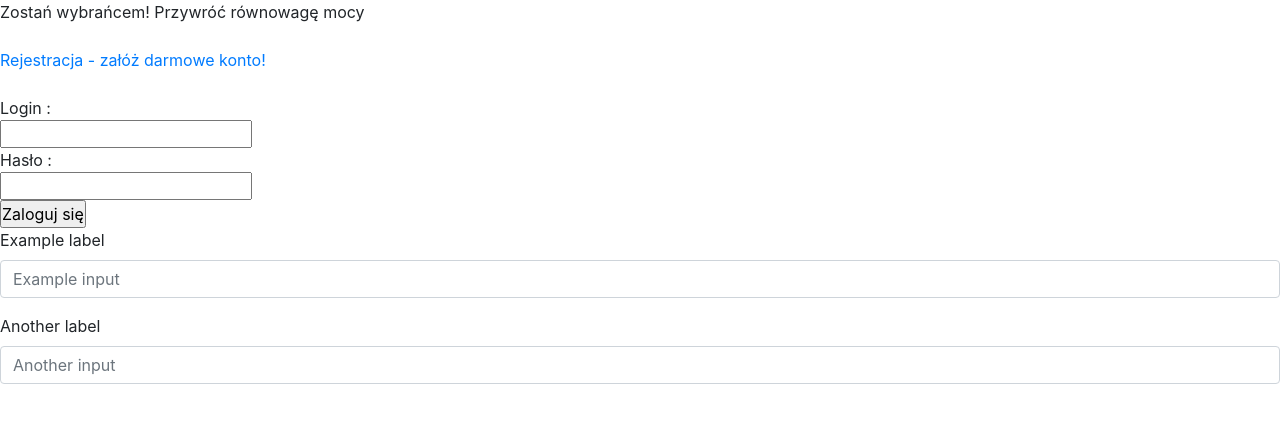
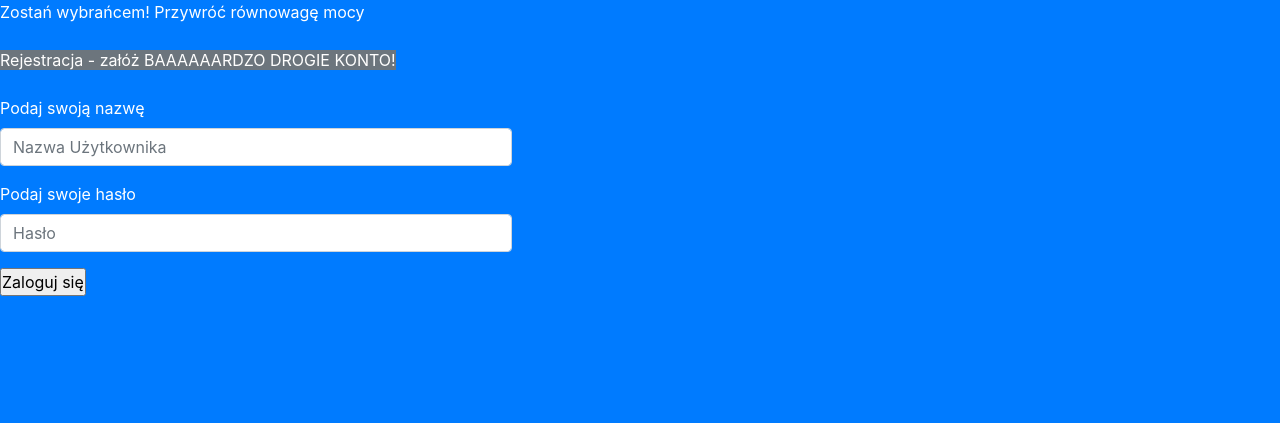
Before and after one commit to Piotr-Karczewski/OSADNICY, a PHP site: page / in a window 1280 px wide. Shown: the top 423 px of the page. Run offline with PHP 8.4, Linux system fonts and the light colour scheme.

Commit message:
last changes

```diff
--- a/index.php
+++ b/index.php
@@ -19,32 +19,22 @@
 	    <link rel="stylesheet" href="https://stackpath.bootstrapcdn.com/bootstrap/4.1.2/css/bootstrap.min.css" integrity="sha384-Smlep5jCw/wG7hdkwQ/Z5nLIefveQRIY9nfy6xoR1uRYBtpZgI6339F5dgvm/e9B" crossorigin="anonymous">
 </head>
 
-<body>
-
+<body class="bg-primary text-white">
 	Zostań wybrańcem! Przywróć równowagę mocy<br /><br />
 
-	<a href="rejestracja.php">Rejestracja - załóż darmowe konto!</a>
+	<a class="bg-secondary text-white href="rejestracja.php">Rejestracja - załóż BAAAAAARDZO DROGIE KONTO!</a>
 	<br /><br />
-
 	<form action="zaloguj.php" method="post">
-
-	Login :<br /> <input type="text" name="login" /> <br />
-	Hasło :<br /> <input type="password" name="haslo" /> <br />
-	<input type="submit" value="Zaloguj się" />
-
-	</form>
-
-	<form>
   <div class="form-group">
-    <label for="formGroupExampleInput">Example label</label>
-    <input type="text" class="form-control" id="formGroupExampleInput" placeholder="Example input">
+    <label for="formGroupExampleInput">Podaj swoją nazwę</label>
+    <input name="login" type="text" class="form-control" id="formGroupExampleInput" placeholder="Nazwa Użytkownika">
   </div>
   <div class="form-group">
-    <label for="formGroupExampleInput2">Another label</label>
-    <input type="text" class="form-control" id="formGroupExampleInput2" placeholder="Another input">
+    <label for="formGroupExampleInput2">Podaj swoje hasło</label>
+    <input name="haslo" type="text" class="form-control" id="formGroupExampleInput2" placeholder="Hasło">
   </div>
+  <input type="submit" value="Zaloguj się" />
 </form>
-
 <?php
 	if(isset($_SESSION['blad'])) echo $_SESSION['blad'];
 ?>
--- a/style.css
+++ b/style.css
@@ -28,8 +28,15 @@
 
     margin: 50px;
     border: 3px dotted red;
+}
 
+#kontener2 {
+    box-sizing: border-box;
+    padding: 100px;
+    width: 100px;
 
+    margin: 200px;
+    border: 3px dotted red;
 }
 
 svg {
@@ -61,6 +68,34 @@ img {
     top: 10vh;
     left: 50%;
 }
+/*
+
+#circle1 {
+    z-index: 3;
+    position: absolute;
+    top: 50vh;
+    left: 10%;
+}
+
+#planeta1 {
+    z-index: 2;
+    width: 300px;
+    height: 300px;
+    margin: 100px;
+    position: absolute;
+    top: 50vh;
+    left: 10%;
+    margin-left: -150px;
+
+}
+svg1 {
+    position: absolute;
+    top: 50vh;
+    left: 10%;
+    z-index: 3;
+    margin-left: -150px;
+}
+*/
 
 /*..................*/
 button{
@@ -103,36 +138,26 @@ mars:hover{
 }
 
 
+.form-control{
+    width: 40% !important;
+}
+.backgr{
+    background-image: url(img/6d16939d76f772b3845aa2ee642259f0,750,470,0,0.jpg);
+    font-size: 30px;
+    background-repeat: no-repeat;
+    background-position: center;
+    background-size: cover;
 
+}
+klik{
+    color: red;
+}
 
 * {
     margin: 0;
     padding: 0;
 }
-header {
-    background-color:rgba(33, 33, 33, 0.9);
-    color:#ffffff;
-    display:block;
-    font: 14px/1.3 Arial,sans-serif;
-    height:50px;
-    position:relative;
-    z-index:5;
-}
-h2{
-    margin-top: 30px;
-    text-align: center;
-}
-header h2{
-    font-size: 22px;
-    margin: 0 auto;
-    padding: 10px 0;
-    width: 80%;
-    text-align: center;
-}
-header a, a:visited {
-    text-decoration:none;
-    color:#fcfcfc;
-}
+
 
 @keyframes move-twink-back {
     from {background-position:0 0;}
--- a/zaloguj.php
+++ b/zaloguj.php
@@ -49,7 +49,7 @@
 			echo $user;
 		} else {
 
-			$_SESSION['blad'] = '<span style="color:red"> Nieprawidłowy login lub hasło!</span>';
+			$_SESSION['blad'] = '<span class="bg-dark text-white""> Nieprawidłowy login lub hasło!</span>';
 			header('Location: index.php');
 		}
 
```
Also changed, not shown: gra.php (+11 -6 lines), js/scriptMoj.js (+6 -4 lines), js/scriptMoj1.js (added, +12 -0 lines), plansza.html (+15 -10 lines), connect.php (line endings or trailing spaces), img/6d16939d76f772b3845aa2ee642259f0,750,470,0,0.jpg (added), img/800px-Бутаково_осенью.jpg (added), img/Hosra.png (added).
